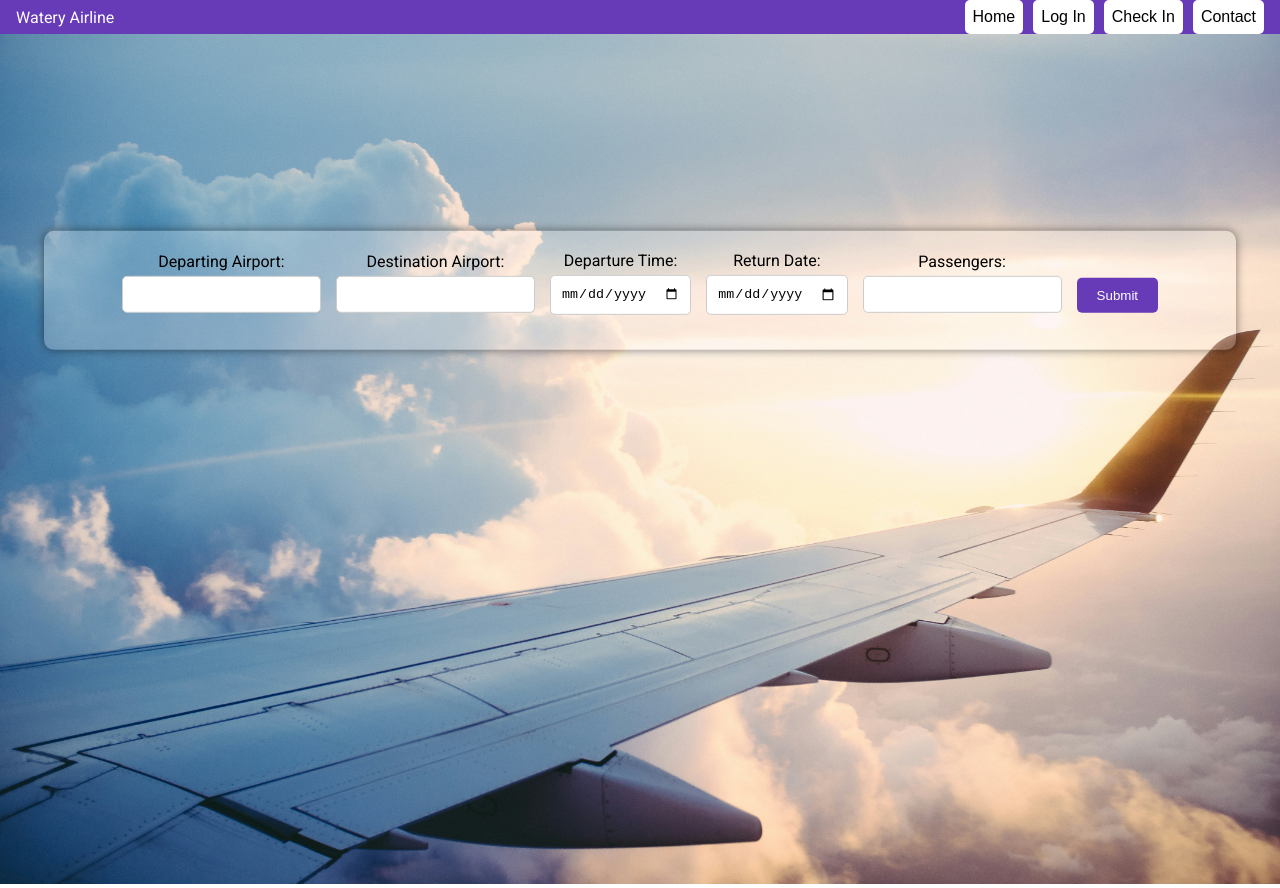
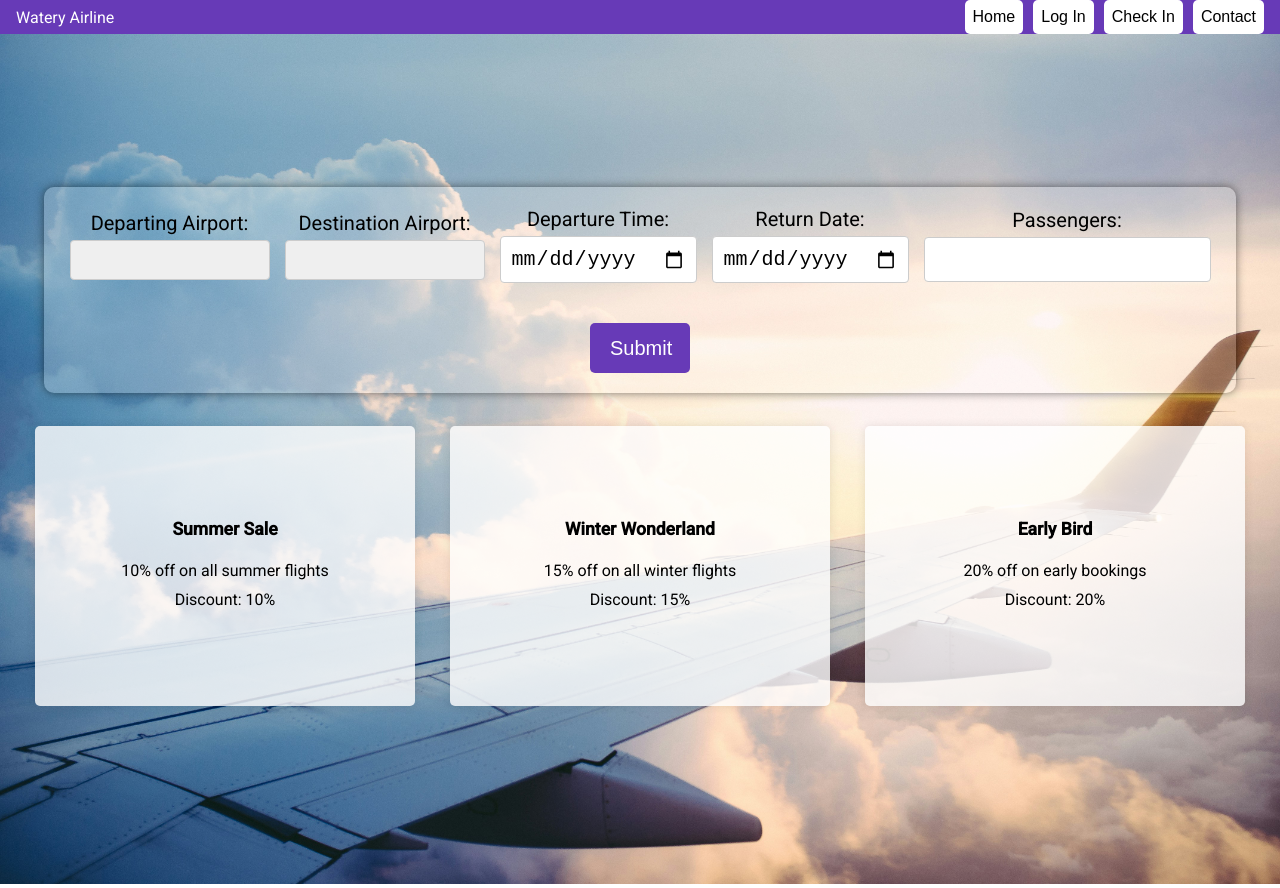
Before and after one commit to cchw01/Practica2024, an Angular app in the folder Frontend/: page / in a window 1280 px wide. Built offline with nearby package versions, Linux system fonts and the light colour scheme.

Commit message:
added discount

```diff
--- /dev/null
+++ b/Frontend/src/app/app-logic/airport-list-mock.service.ts
@@ -0,0 +1,45 @@
+import { Injectable } from '@angular/core';
+import { FlightItem } from './models/flight-item';
+import { AirportItem } from './models/airport-item';
+import { AircraftItem } from './models/aircraft-item';
+import { DiscountItem } from './models/discount-item';
+import { UserItem } from './models/user-item';
+import { TicketItem } from './models/ticket-item';
+import { CheckInItem, IdDocumentType } from './models/checkin-item';
+
+@Injectable({
+  providedIn: 'root',
+})
+export class AirportListMockService {
+  airportsData: Array<AirportItem> = [
+    {
+      airportId: 0    ,
+      airportName: '',
+      location: '',
+    },
+    {
+      airportId: 1,
+      airportName: 'AeroportA',
+      location: 'LocatiaA',
+    },
+    {
+      airportId: 2,
+      airportName: 'AeroportB',
+      location: 'LocatiaB',
+    },
+    {
+      airportId: 3,
+      airportName: 'AeroportC',
+      location: 'LocatiaC',
+    },
+    {
+      airportId: 4,
+      airportName: 'AeroportD',
+      location: 'LocatiaD',
+    },
+  ];
+
+  getDataAirports(): Array<AirportItem> {
+    return this.airportsData;
+  }
+}
--- /dev/null
+++ b/Frontend/src/app/app-logic/discount-list-mock.service.ts
@@ -0,0 +1,49 @@
+import { Injectable } from '@angular/core';
+import { FlightItem } from './models/flight-item';
+import { AirportItem } from './models/airport-item';
+import { AircraftItem } from './models/aircraft-item';
+import { DiscountItem } from './models/discount-item';
+import { UserItem } from './models/user-item';
+import { TicketItem } from './models/ticket-item';
+import { CheckInItem, IdDocumentType } from './models/checkin-item';
+
+@Injectable({
+  providedIn: 'root',
+})
+export class DiscountListMockService {
+  discountsData: Array<DiscountItem> = [
+    {
+      discountId: 1,
+      flights: [],
+      discountPercentage: 10,
+      discountName: 'Summer Sale',
+      discountDescription: '10% off on all summer flights',
+      startDate: new Date('2024-06-01'),
+      endDate: new Date('2024-08-31'),
+    },
+    {
+      discountId: 2,
+      flights: [],
+      discountPercentage: 15,
+      discountName: 'Winter Wonderland',
+      discountDescription: '15% off on all winter flights',
+      startDate: new Date('2024-12-01'),
+      endDate: new Date('2025-02-28'),
+    },
+    {
+      discountId: 3,
+      flights: [],
+      discountPercentage: 20,
+      discountName: 'Early Bird',
+      discountDescription: '20% off on early bookings',
+      startDate: new Date('2024-01-01'),
+      endDate: new Date('2024-12-31'),
+    },
+  ];
+
+  constructor() {}
+
+  getDataDiscounts(): Array<DiscountItem> {
+    return this.discountsData;
+  }
+}
--- a/Frontend/src/app/menu-items/home-page/home-page.component.css
+++ b/Frontend/src/app/menu-items/home-page/home-page.component.css
@@ -15,7 +15,6 @@
   left: 50%;
   transform: translate(-50%, -50%);
   width: 90%;
-
   height: auto;
   background-color: rgba(255, 255, 255, 0.218);
   padding: 20px;
@@ -28,6 +27,7 @@
   gap: 15px;
 }
 
+
 .form-group {
   display: flex;
   flex-direction: column;
@@ -38,13 +38,33 @@
 label {
   display: block;
   margin-bottom: 5px;
-  color:black
+  color: black;
+  font-size: 20px;
 }
 
 input {
   padding: 10px;
   border: 1px solid #ccc;
   border-radius: 5px;
+}
+
+.form-group input,
+.form-group select {
+  width: 100%;
+  padding: 10px;
+  border: 1px solid #ccc;
+  border-radius: 4px;
+  box-sizing: border-box;
+  font-size: 16px;
+  appearance: none; /* Remove default dropdown arrow */
+  -webkit-appearance: none;
+  -moz-appearance: none;
+  font-size: 20px;
+}
+
+.form-group select {
+  width: 200px;
+  height: 40px;
 }
 
 button {
@@ -55,8 +75,54 @@ button {
   color: white;
   cursor: pointer;
   margin-top: 10px;
+  height: 50px;
+  width: 100px;
+  font-size: 20px;
 }
 
 button:hover {
   background-color: #c499e9;
 }
+
+.dropdown {
+  width: 200px;
+  height: 30px;
+}
+
+.discounts-container {
+  position: absolute;
+  top: 60%;
+  left: 50%;
+  transform: translate(-50%, -50%);
+  margin-top: 20px;
+  width: 100%;
+  display: flex;
+  flex-wrap: wrap;
+  justify-content: center;
+  gap: 15px;
+}
+
+.discount-item {
+  background-color: rgba(255, 255, 255, 0.798);
+  padding: 15px;
+  border-radius: 5px;
+  box-shadow: 0 0 10px rgba(0, 0, 0, 0.1);
+  margin: 10px;
+  width: 350px; /* Set width and height to make items square */
+  height: 250px;
+  display: flex;
+  flex-direction: column;
+  justify-content: center;
+  align-items: center;
+  text-align: center;
+  color:black;
+}
+
+.discount-item h3 {
+  margin-top: 0;
+  font-size: 1.1em;
+}
+
+.discount-item p {
+  margin: 5px 0;
+}
--- a/Frontend/src/app/menu-items/home-page/home-page.component.html
+++ b/Frontend/src/app/menu-items/home-page/home-page.component.html
@@ -3,11 +3,17 @@
   <div class="overlay">
     <div class="form-group">
       <label for="departingAirport">Departing Airport:</label>
-      <input type="text" id="departingAirport" (input)="onInputChange($event, 'departingAirport')" required>
+      <select class="dropdown" id="departingAirport" (change)="onInputChange($event, 'departingAirport')" required>
+
+        <option *ngFor="let airport of airports" [value]="airport.airportName">{{ airport.airportName }}</option>
+      </select>
     </div>
     <div class="form-group">
       <label for="destinationAirport">Destination Airport:</label>
-      <input type="text" id="destinationAirport" (input)="onInputChange($event, 'destinationAirport')" required>
+      <select class="dropdown" id="destinationAirport" (change)="onInputChange($event, 'destinationAirport')" required>
+
+        <option *ngFor="let airport of airports" [value]="airport.airportName">{{ airport.airportName }}</option>
+      </select>
     </div>
     <div class="form-group">
       <label for="departingTime">Departure Time:</label>
@@ -23,4 +29,14 @@
     </div>
     <button (click)="onSubmit()">Submit</button>
   </div>
+
+  <!-- Container pentru discounturi -->
+  <div class="discounts-container">
+
+    <div *ngFor="let discount of discounts" class="discount-item">
+      <h3>{{ discount.discountName }}</h3>
+      <p>{{ discount.discountDescription }}</p>
+      <p>Discount: {{ discount.discountPercentage }}%</p>
+    </div>
+  </div>
 </div>
--- a/Frontend/src/app/menu-items/home-page/home-page.component.ts
+++ b/Frontend/src/app/menu-items/home-page/home-page.component.ts
@@ -1,11 +1,15 @@
-import { Component } from '@angular/core';
+import { Component, OnInit } from '@angular/core';
+import { AirportListMockService } from '../../app-logic/airport-list-mock.service';
+import { AirportItem } from '../../app-logic/models/airport-item';
+import { DiscountListMockService } from '../../app-logic/discount-list-mock.service';
+import { DiscountItem } from '../../app-logic/models/discount-item';
 
 @Component({
   selector: 'app-home-page',
   templateUrl: './home-page.component.html',
   styleUrl: './home-page.component.css',
 })
-export class HomePageComponent {
+export class HomePageComponent implements OnInit {
   formData: { [key: string]: any } = {
     departingairport: '',
     destinationAirport: '',
@@ -13,6 +17,19 @@ export class HomePageComponent {
     returnTime: '',
     passengers: 1,
   };
+
+  airports: Array<AirportItem> = [];
+  discounts: Array<DiscountItem> = [];
+
+  constructor(
+    private airportListMockService: AirportListMockService,
+    private discountListMockService: DiscountListMockService
+  ) {}
+
+  ngOnInit() {
+    this.airports = this.airportListMockService.getDataAirports();
+    this.discounts = this.discountListMockService.getDataDiscounts();
+  }
 
   onInputChange(event: Event, field: string) {
     const target = event.target as HTMLInputElement;
```
Also changed, not shown: 2 other files (tests, documents, lock files or other folders).
